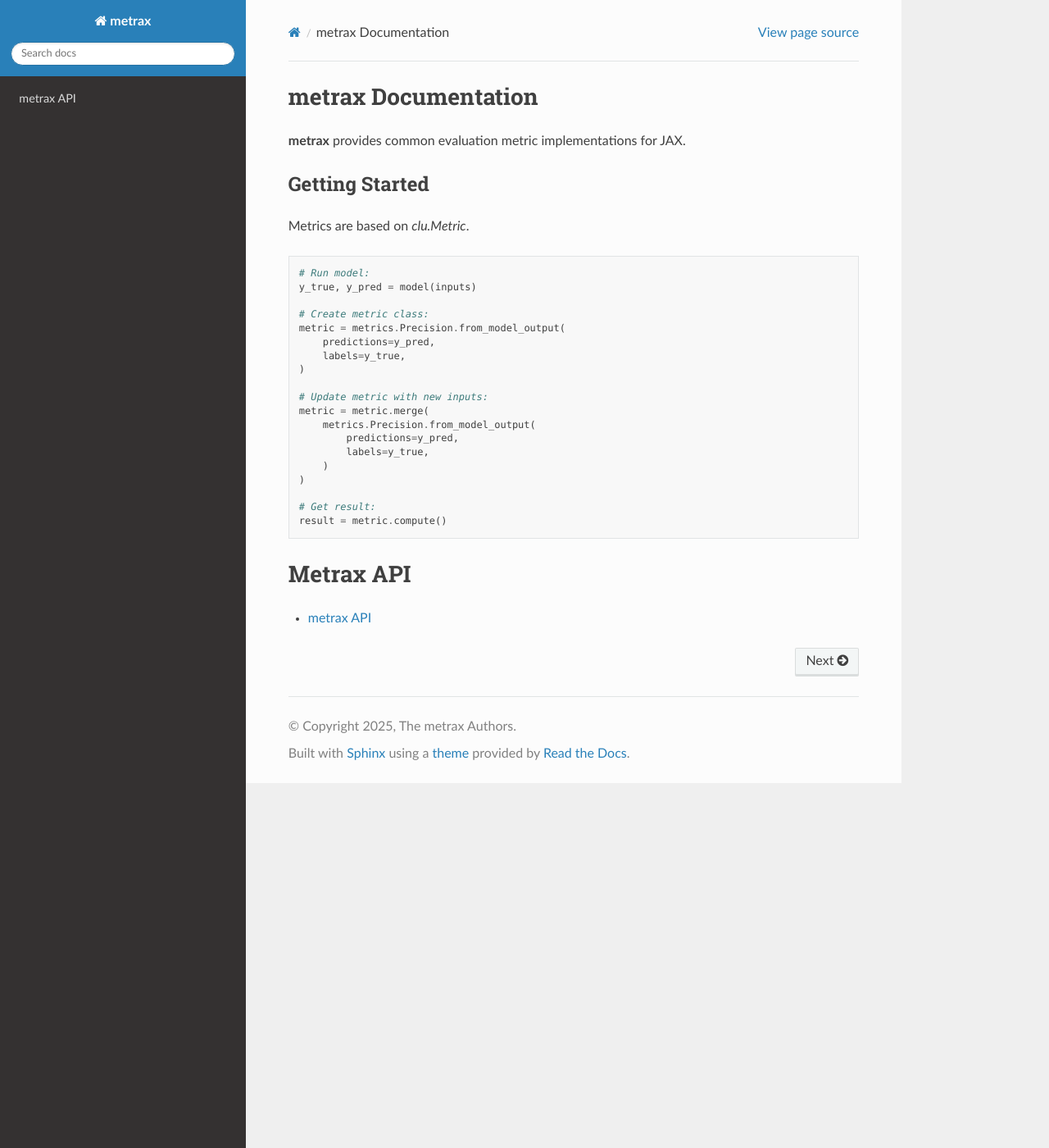
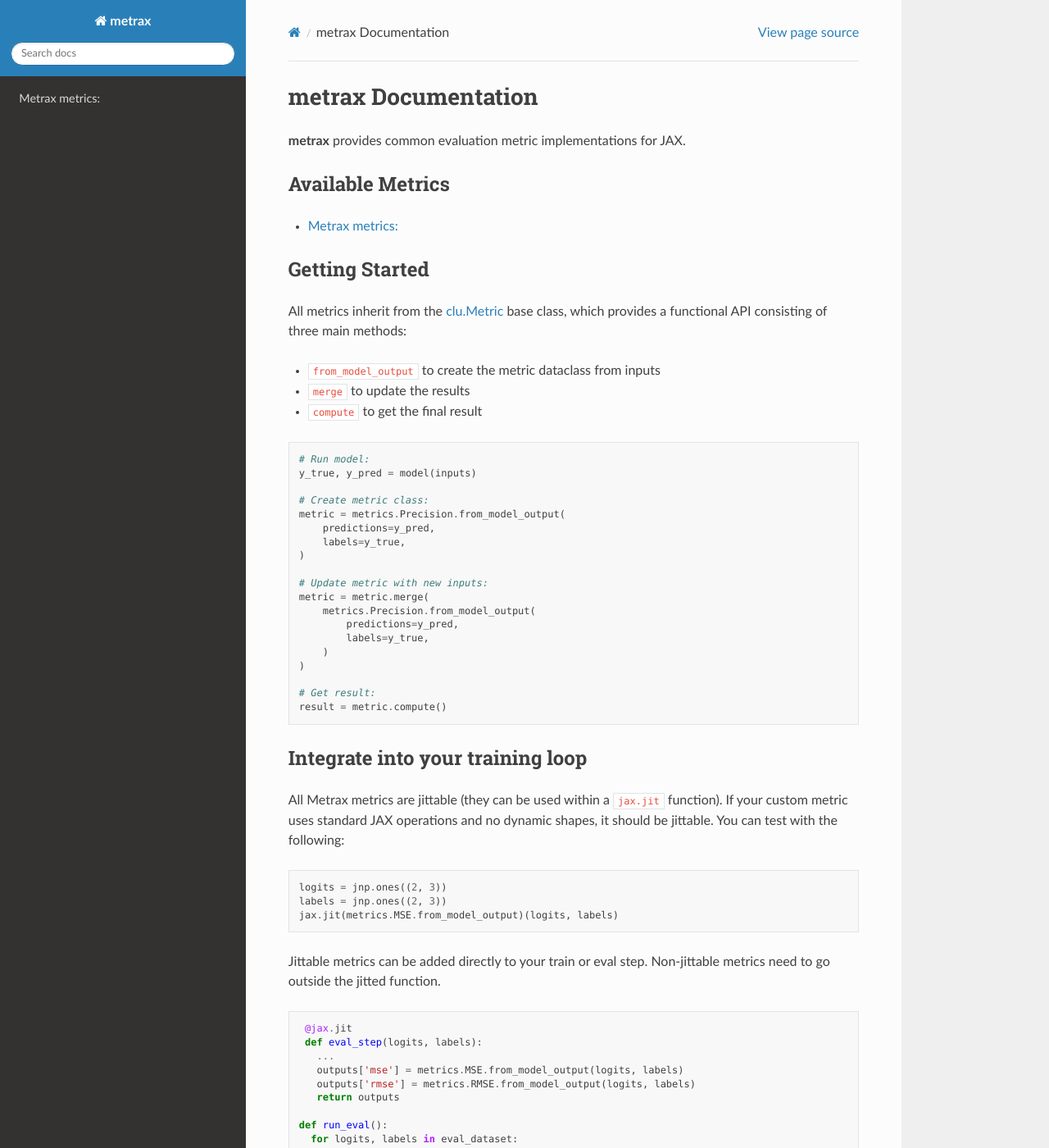
Before and after one commit to nikolasavic3/metrax, a Sphinx documentation site: the page built from docs/index.rst, in a window 1280 px wide and 1400 px high. Shown: the whole window at 82% size. Built offline with Sphinx 7.4.7 and the Read the Docs theme 3.1.0, drawn with Linux system fonts in a browser that asks for light colours; some of the changed text lies outside the part shown.

Commit message:
Add more details to index.rst (#17)
- Explain how CLU metrics work
- Explain what goes into jit vs. non-jit context

Followups needed: explain gotchas for multi-device metrics

```diff
--- a/docs/index.rst
+++ b/docs/index.rst
@@ -3,10 +3,24 @@
 
 **metrax** provides common evaluation metric implementations for JAX.
 
+Available Metrics
+-----------------
+
+.. toctree::
+   :maxdepth: 2
+
+   Metrax metrics: <metrax>
+
 Getting Started
 ---------------
 
-Metrics are based on `clu.Metric`.
+All metrics inherit from the `clu.Metric
+<https://github.com/google/CommonLoopUtils/blob/main/clu/metrics.py>`_ base
+class, which provides a functional API consisting of three main methods:
+
+* ``from_model_output`` to create the metric dataclass from inputs
+* ``merge`` to update the results
+* ``compute`` to get the final result
 
 .. code-block::
 
@@ -30,11 +44,34 @@
     # Get result:
     result = metric.compute()
 
+Integrate into your training loop
+---------------------------------
 
-Metrax API
-==========
+All Metrax metrics are jittable (they can be used within a ``jax.jit``
+function). If your custom metric uses standard JAX operations and no dynamic
+shapes, it should be jittable. You can test with the following:
 
-.. toctree::
-   :maxdepth: 2
+.. code-block::
 
-   metrax API <metrax>
+   logits = jnp.ones((2, 3))
+   labels = jnp.ones((2, 3))
+   jax.jit(metrics.MSE.from_model_output)(logits, labels)
+
+Jittable metrics can be added directly to your train or eval step.
+Non-jittable metrics need to go outside the jitted function.
+
+.. code-block::
+
+   @jax.jit
+   def eval_step(logits, labels):
+     ...
+     outputs['mse'] = metrics.MSE.from_model_output(logits, labels)
+     outputs['rmse'] = metrics.RMSE.from_model_output(logits, labels)
+     return outputs
+
+  def run_eval():
+    for logits, labels in eval_dataset:
+      # Jittable metrics
+      outputs = eval_step(logits, labels)
+      # Non-jittable metrics
+      outputs['sequence_match'] = metrics.SequenceMatch.from_model_outputs(logits, labels)
```
